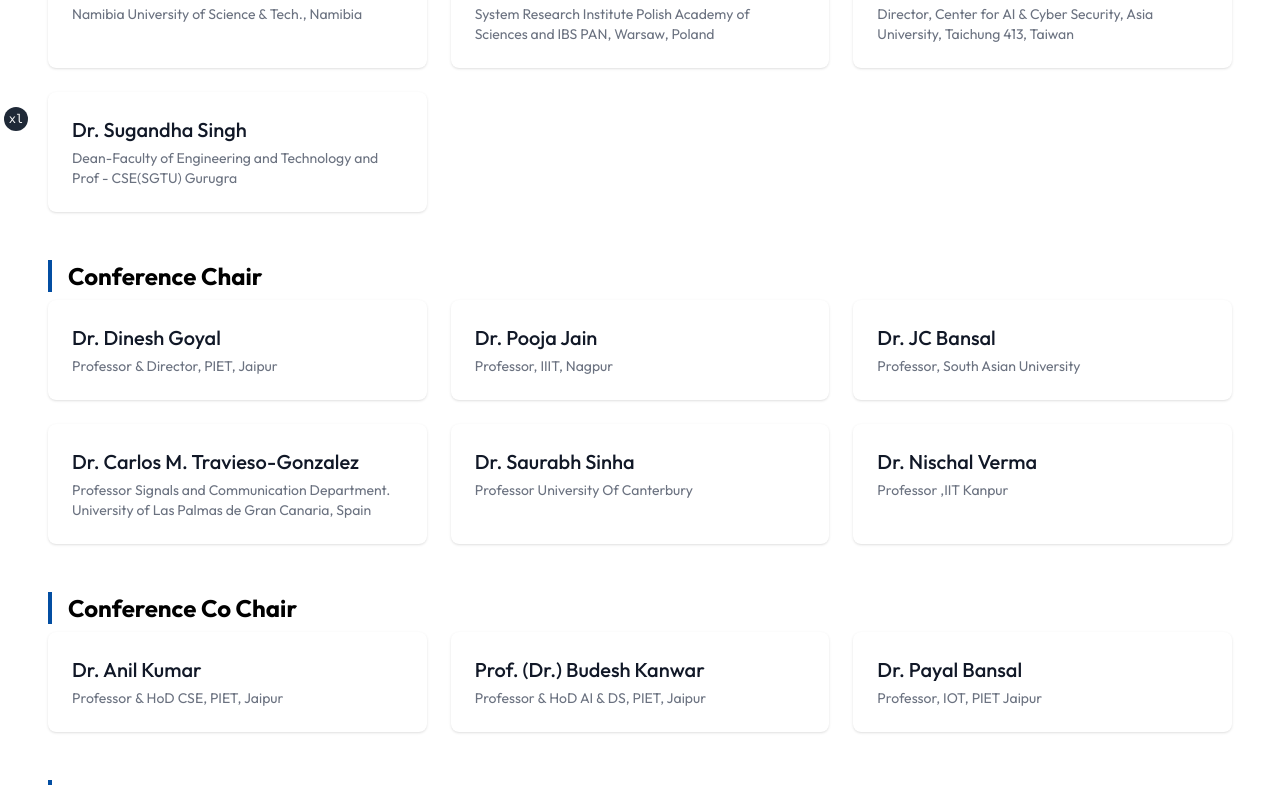
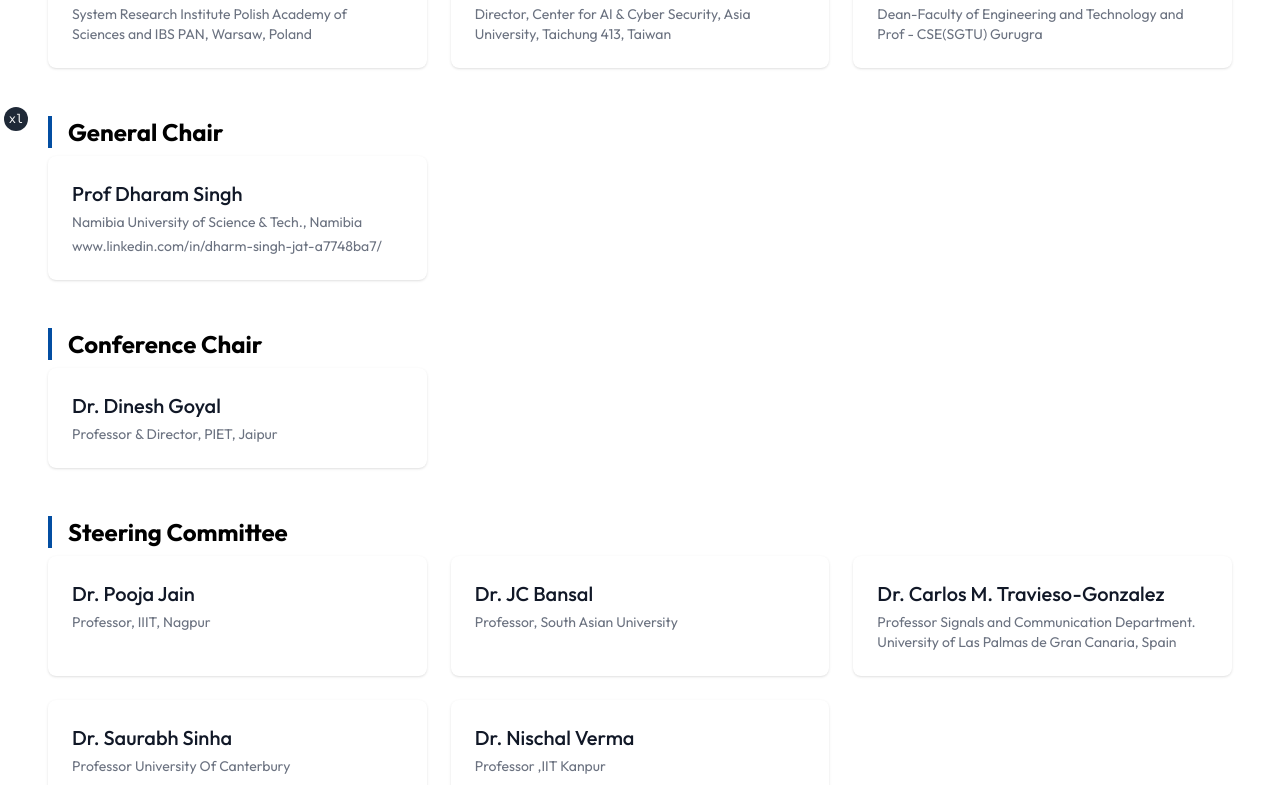
Before and after one commit to Diyamehta60/icimmi, a Next.js app: page /committe in a window 1280 px wide. Shown: the part 665-1450 px from the top of the page. Built offline with nearby package versions, Linux system fonts and the light colour scheme; what prettier-plugin-tailwindcss would draw is missing.

Commit message:
finalcommit

```diff
--- a/src/pages/committe.tsx
+++ b/src/pages/committe.tsx
@@ -16,10 +16,6 @@
   ];
   const honarayChair = [
     {
-      name: "Prof Dharam Singh",
-      designation: "Namibia University of Science & Tech., Namibia",
-    },
-    {
       name: "Prof. Marcin Paprzycki",
       designation:
         "System Research Institute Polish Academy of Sciences and IBS PAN, Warsaw, Poland",
@@ -33,12 +29,25 @@
       name: "Dr. Sugandha Singh",
       designation: "Dean-Faculty of Engineering and Technology and Prof - CSE(SGTU) Gurugra",
     },
+
+  ];
+  const GeneralChair
+  = [
+    {
+      name: "Prof Dharam Singh",
+      designation: "Namibia University of Science & Tech., Namibia",
+      LinkedIn:"www.linkedin.com/in/dharm-singh-jat-a7748ba7/",
+    },
+
   ];
   const conferenceChair = [
     {
       name: "Dr. Dinesh Goyal",
       designation: "Professor & Director, PIET, Jaipur",
     },
+
+  ];
+  const SteeringCommittee = [
     {
       name: "Dr. Pooja Jain",
       designation: "Professor, IIIT, Nagpur",
@@ -60,6 +69,7 @@
       name: "Dr. Nischal Verma",
       designation: "Professor ,IIT Kanpur",
     },
+
   ];
   const conferenceCoChair = [
     {
@@ -482,6 +492,41 @@
         </div>
         <div className="my-12">
           <h1 className={"heading my-2 text-sm font-bold lg:text-2xl"}>
+            General Chair
+          </h1>
+          <ul
+            role="list"
+            className="grid grid-cols-1 gap-6 sm:grid-cols-2 lg:grid-cols-3"
+          >
+            {GeneralChair
+.map((item, index) => {
+              return (
+                <li
+                  key={index}
+                  className="col-span-1 divide-y divide-gray-200 rounded-lg bg-white shadow"
+                >
+                  <div className="flex w-full items-center justify-between space-x-6 p-6">
+                    <div className="flex-1">
+                      <div className="flex items-center space-x-3">
+                        <h3 className="truncate text-sm font-medium text-gray-900 lg:text-xl">
+                          {item.name}
+                        </h3>
+                      </div>
+                      <p className="mt-1 text-sm text-gray-500">
+                        {item.designation}
+                      </p>
+                      <p className="mt-1 text-sm text-gray-500">
+                        {item.LinkedIn}
+                      </p>
+                    </div>
+                  </div>
+                </li>
+              );
+            })}
+          </ul>
+        </div>
+        <div className="my-12">
+          <h1 className={"heading my-2 text-sm font-bold lg:text-2xl"}>
             Conference Chair
           </h1>
           <ul
@@ -489,6 +534,37 @@
             className="grid grid-cols-1 gap-6 sm:grid-cols-2 lg:grid-cols-3"
           >
             {conferenceChair.map((item, index) => {
+              return (
+                <li
+                  key={index}
+                  className="col-span-1 divide-y divide-gray-200 rounded-lg bg-white shadow"
+                >
+                  <div className="flex w-full items-center justify-between space-x-6 p-6">
+                    <div className="flex-1">
+                      <div className="flex items-center space-x-3">
+                        <h3 className="truncate text-sm font-medium text-gray-900 lg:text-xl">
+                          {item.name}
+                        </h3>
+                      </div>
+                      <p className="mt-1 text-sm text-gray-500">
+                        {item.designation}
+                      </p>
+                    </div>
+                  </div>
+                </li>
+              );
+            })}
+          </ul>
+        </div>
+        <div className="my-12">
+          <h1 className={"heading my-2 text-sm font-bold lg:text-2xl"}>
+          Steering Committee
+          </h1>
+          <ul
+            role="list"
+            className="grid grid-cols-1 gap-6 sm:grid-cols-2 lg:grid-cols-3"
+          >
+            {SteeringCommittee.map((item, index) => {
               return (
                 <li
                   key={index}
--- a/src/pages/index.tsx
+++ b/src/pages/index.tsx
@@ -334,6 +334,13 @@
             </div>
             <div id={"important"} className={"col-span-full lg:col-span-1"} style={{ width: "92%", height: "87%" }}>
               {/* <ImportantMessage /> */}
+              <h2
+                className={
+                  "my-3 text-center text-lg font-bold lg:text-start lg:text-2xl"
+                }
+              >
+                Past Publication Partners
+              </h2>
               <div
                 className={
                   "col-span-full flex h-full w-full overflow-hidden rounded-lg px-1 lg:col-span-3"
--- a/src/pages/paper-submission.tsx
+++ b/src/pages/paper-submission.tsx
@@ -44,9 +44,7 @@
         </h2>
       </div>
       <p className="w-full px-4 py-4 md:px-0">
-        To submit a paper for ICIMMI-2024, authors must follow the
-        conference proceedings <span className="font-bold">* </span>format. The submission template for the
-        conference is available at{" "}
+      To submit a paper for ICIMMI-2024, authors must follow the conference proceedings * format (Link will be active post approval). <span className="font-bold">* </span>The submission template for the conference is available at {" "}
         <span className="break-all py-4 text-center text-sm font-bold text-blue-500 underline lg:break-normal lg:text-start">
           <Link
             href=""
@@ -63,14 +61,11 @@
             }
             className="break-all"
           >
-            https://portalparts..org/hippo/latex_templates/art-primary.zip
+             https://portalparts..org/hippo/latex_templates/art-primary.zip
           </Link>
         </span>{" "}
-        for LaTeX users. The maximum length of the paper is six (6) pages.
-        Authors must ensure that their research paper is original and has not
-        been previously submitted to any other journal or conference. The
-        similarity score of the manuscript should not exceed 10%. Manuscripts
-        with a similarity score of more than 10% will not be processed.
+        for LaTeX users. The maximum length of the paper is six (6) pages. Authors must ensure that their research paper is original and has not been previously submitted to any other journal or conference. The similarity score of the manuscript should not exceed 10%. Manuscripts with a similarity score of more than 10% will not be processed.
+
       </p>
       <br />
       <p className="px-4 font-bold md:px-0">
--- a/src/pages/publications.tsx
+++ b/src/pages/publications.tsx
@@ -13,8 +13,8 @@
             <Schedule />
             <hr className="my-8 h-px border-0 bg-gray-200 dark:bg-gray-700" />
 
-            <p>Selected, Registered and post conference papers will be published in the proceedings of ICIMMI 2024 in Scopus Indexed ACM International Conference Procedings .</p>
-            <p>Selected, Extended Versions of the Conference papers may be considered for the following Journal. Extended papers must have at least 70% of new contents in the extended manuscripts for consideration for following Journal.</p>
+            <p>Selected, Registered and post conference papers will be published in the proceedings of ICIMMI 2024 in Scopus Indexed ACM International Conference Proceedings (Approval Pending).</p>
+            <p>Selected, Extended Versions of the Conference papers may be considered for the following Journal. Extended papers must have at least 70% of new contents in the extended manuscripts for consideration for the following Journal.</p>
             <ul className='prose mx-4 my-12 list-disc'>
                 <li>Journal of Discrete Mathematical Sciences and Cryptography</li>
                 <li>Journal of Interdisciplinary Mathematics</li>
--- a/src/pages/speakers.tsx
+++ b/src/pages/speakers.tsx
@@ -16,7 +16,7 @@
             <Schedule />
             <hr className="my-8 h-px border-0 bg-gray-200 dark:bg-gray-700" />
             <div className={"my-8 min-h-[calc(100vh-28.8rem)]"}>
-                <h1 className={'text-3xl font-bold text-center mb-10'}>Past Speakers of ICIMMI 2024</h1>
+                <h1 className={'text-3xl font-bold text-center mb-10'}>Past Speakers of ICIMMI 2023</h1>
                 <div className={'grid xl:grid-cols-3 md:grid-cols-2 grid-cols-1 gap-x-5 gap-y-8 px-5'}>
                     {
                         speakers.map((speaker, index) => {
```
